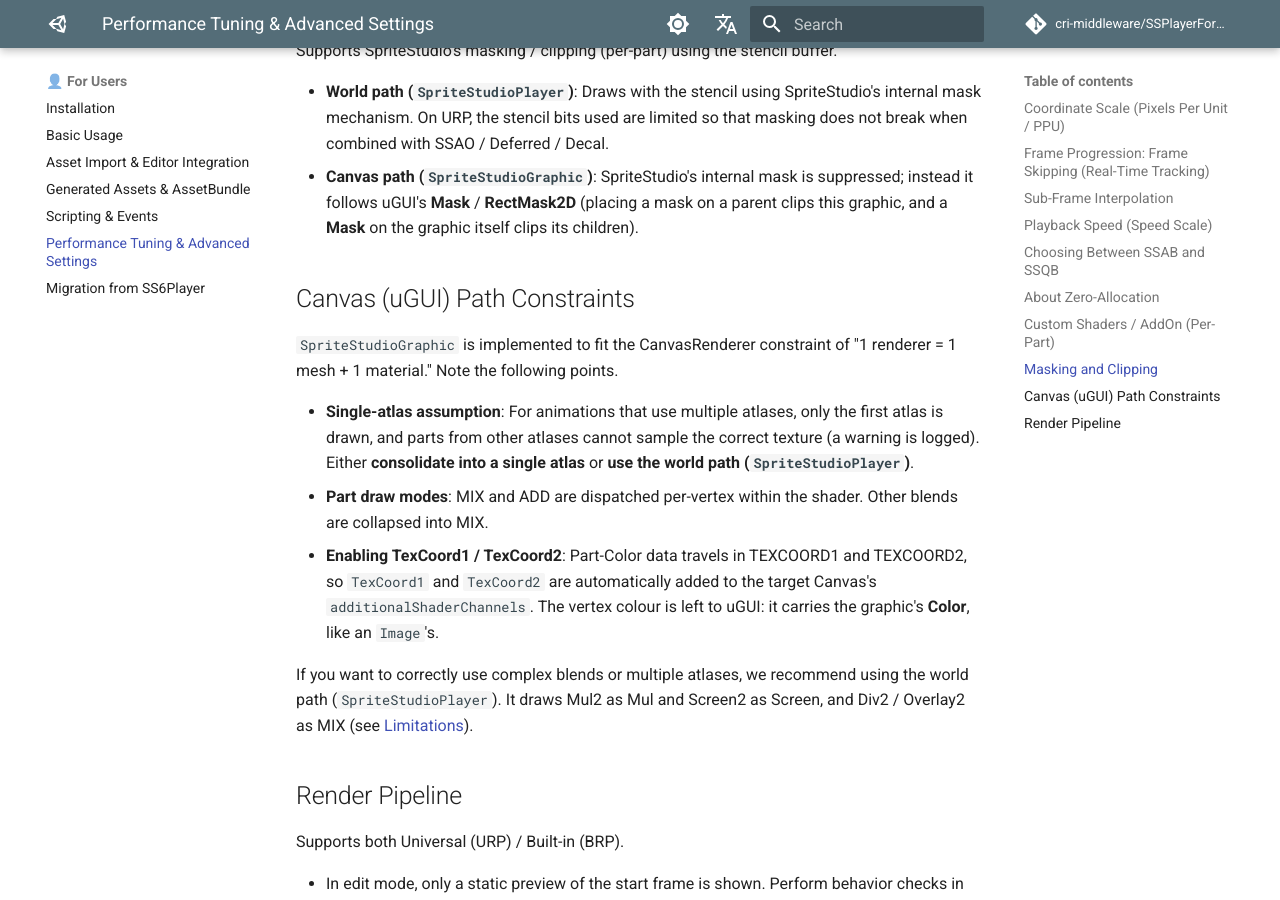
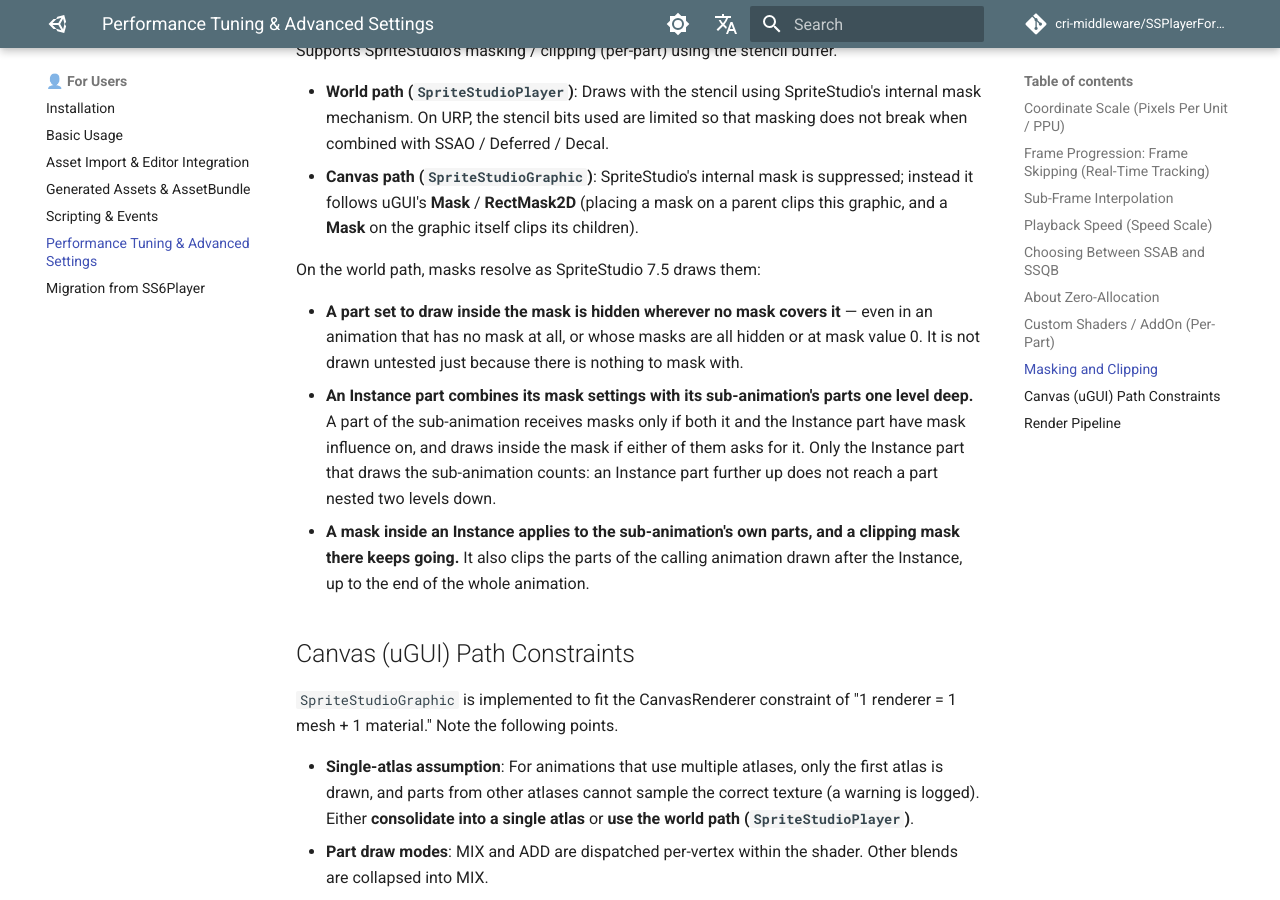
Before and after one commit to cri-middleware/SSPlayerForUnity, an MkDocs documentation site: the page built from docs/en/workflow/tips.md, in a window 1280 px wide and 900 px high, scrolled down 2609 px. Built offline with MkDocs 1.6.1 and Material for MkDocs 9.7.7, drawn with Linux system fonts in a browser that asks for light colours; comment, search, counter and statistics services are not loaded.

Commit message:
docs: how masks combine across instances, and what counts toward the stack ceiling
The masking section says what the world path now matches in SpriteStudio
7.5: a draw-inside part is hidden with no mask over it, an instance part
combines its mask settings with its sub-animation one level deep, and a
clipping inside an instance keeps clipping the caller's later parts. The
limitations page adds that a mask under an instance part with mask
influence off counts as off, and that such a clipping overlaps the masks
drawn after the instance.

```diff
--- a/docs/en/workflow/tips.md
+++ b/docs/en/workflow/tips.md
@@ -63,6 +63,12 @@ Supports SpriteStudio's masking / clipping (per-part) using the stencil buffer.
 - **World path (`SpriteStudioPlayer`)**: Draws with the stencil using SpriteStudio's internal mask mechanism. On URP, the stencil bits used are limited so that masking does not break when combined with SSAO / Deferred / Decal.
 - **Canvas path (`SpriteStudioGraphic`)**: SpriteStudio's internal mask is suppressed; instead it follows uGUI's **Mask** / **RectMask2D** (placing a mask on a parent clips this graphic, and a **Mask** on the graphic itself clips its children).
 
+On the world path, masks resolve as SpriteStudio 7.5 draws them:
+
+- **A part set to draw inside the mask is hidden wherever no mask covers it** — even in an animation that has no mask at all, or whose masks are all hidden or at mask value 0. It is not drawn untested just because there is nothing to mask with.
+- **An Instance part combines its mask settings with its sub-animation's parts one level deep.** A part of the sub-animation receives masks only if both it and the Instance part have mask influence on, and draws inside the mask if either of them asks for it. Only the Instance part that draws the sub-animation counts: an Instance part further up does not reach a part nested two levels down.
+- **A mask inside an Instance applies to the sub-animation's own parts, and a clipping mask there keeps going.** It also clips the parts of the calling animation drawn after the Instance, up to the end of the whole animation.
+
 ## Canvas (uGUI) Path Constraints
 
 `SpriteStudioGraphic` is implemented to fit the CanvasRenderer constraint of "1 renderer = 1 mesh + 1 material." Note the following points.
```
Also changed, not shown: docs/en/limitations.md (+2 -0 lines), docs/ja/limitations.md (+2 -0 lines), docs/ja/workflow/tips.md (+6 -0 lines).
